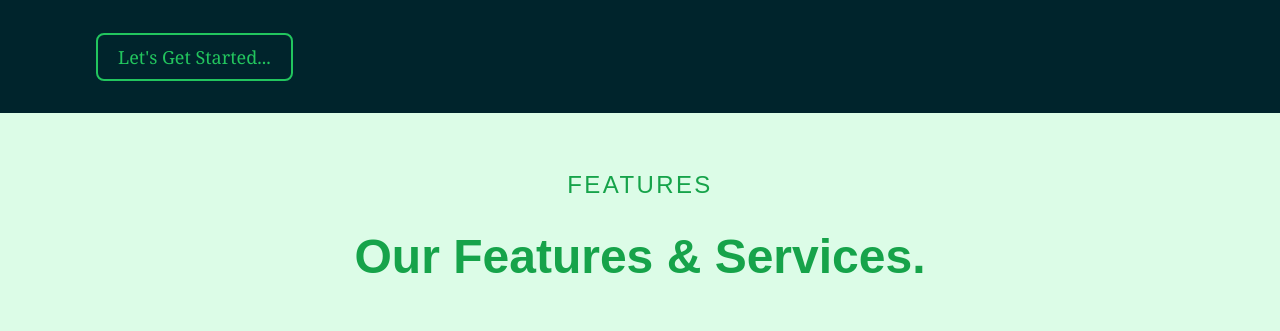
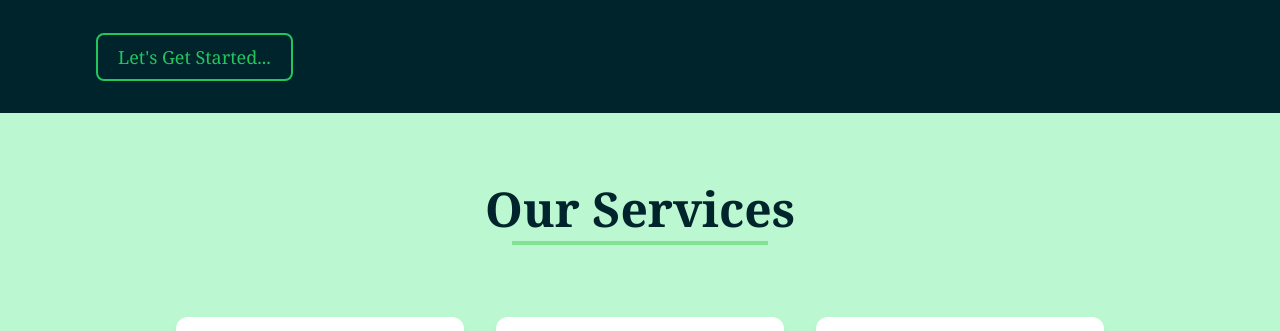
Before and after one commit to Muhammad-Akif/shopnstich, a Next.js app: page / in a window 1280 px wide. Shown: the part 649-980 px from the top of the page. Built offline with nearby package versions, Linux system fonts and the light colour scheme; grey boxes are pictures that could not be loaded.

Commit message:
updated MainServices component

```diff
--- a/components/landingPage/MainServices.jsx
+++ b/components/landingPage/MainServices.jsx
@@ -6,9 +6,13 @@ const MainServices = () => {
             <header>
 
                 {/* <!-- Section Hero --> */}
-                <div class="bg-green-100 py-14">
-                    <h3 class="text-2xl tracking-widest text-green-600 text-center">FEATURES</h3>
-                    <h1 class="mt-8 text-center text-5xl text-green-600 font-bold">Our Features & Services.</h1>
+                <div class="bg-green-200 py-10 pb-24">
+                    {/* <h3 class="text-2xl tracking-widest text-green-600 text-center">FEATURES</h3> */}
+                    <h1 class="mt-8 grid place-items-center font-serif text-5xl text-green-960 font-bold">
+                        Our Services
+                        <div class="h-1 my-2 bg-green-950 w-1/5" />
+                    </h1>
+
 
                     {/* <!-- Box --> */}
                     <div class="md:flex md:justify-center md:space-x-8 md:px-14">
--- a/tailwind.config.js
+++ b/tailwind.config.js
@@ -8,6 +8,7 @@ module.exports = {
       colors:{
         green: {
           950: '#81E291',
+          960: '#00242C',
         },
       },
     },
```
